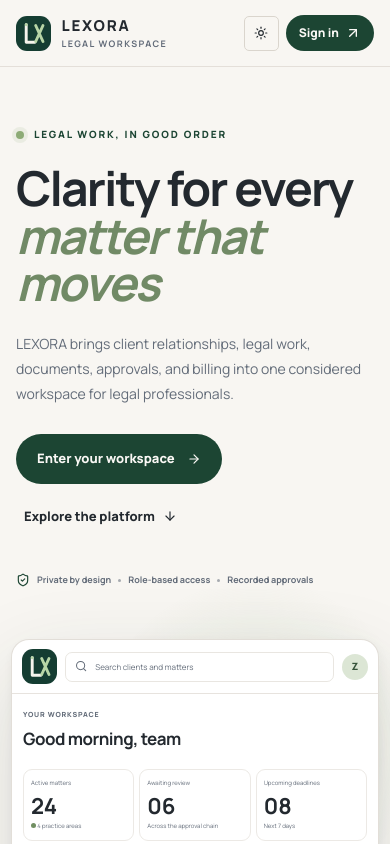
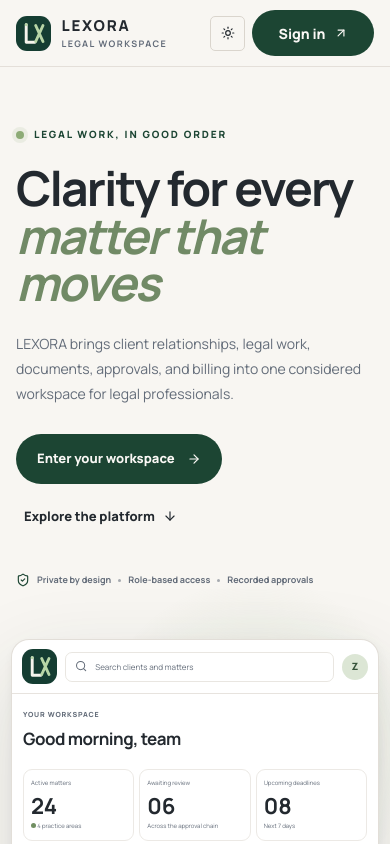
Before and after one commit to Olamidesam2022/LEXORA, a React (Vite) app: page / in a window 390 px wide. Shown: the top 844 px of the page. Built offline with nearby package versions, Linux system fonts and the light colour scheme; no server answers; the HTML template or start-up script is replaced by a standard one.

Commit message:
button rezized

```diff
--- a/src/index.css
+++ b/src/index.css
@@ -695,8 +695,8 @@
   .landing-header .landing-container > a > span > svg { width: 35px; height: 35px; }
   .landing-header a > span > span:first-child { font-size: 13px; }
   .landing-header a > span > span:last-child { font-size: 8px; }
-  .landing-login-link { flex: 0 0 auto; gap: 6px; padding: 9px 13px; font-size: 12px; white-space: nowrap; }
-  .landing-login-link > svg { width: 16px; height: 16px; }
+  .landing-login-link { width: 122px; height: 46px; min-height: 46px; flex: 0 0 122px; justify-content: center; gap: 8px; padding: 0 14px; font-size: 14px; white-space: nowrap; }
+  .landing-login-link > svg { width: 14px; height: 14px; }
   .landing-request-access { display: none; }
   .landing-hero-grid { padding-top: 60px; }
   .landing-hero-copy h1 { font-size: 48px; }
```
